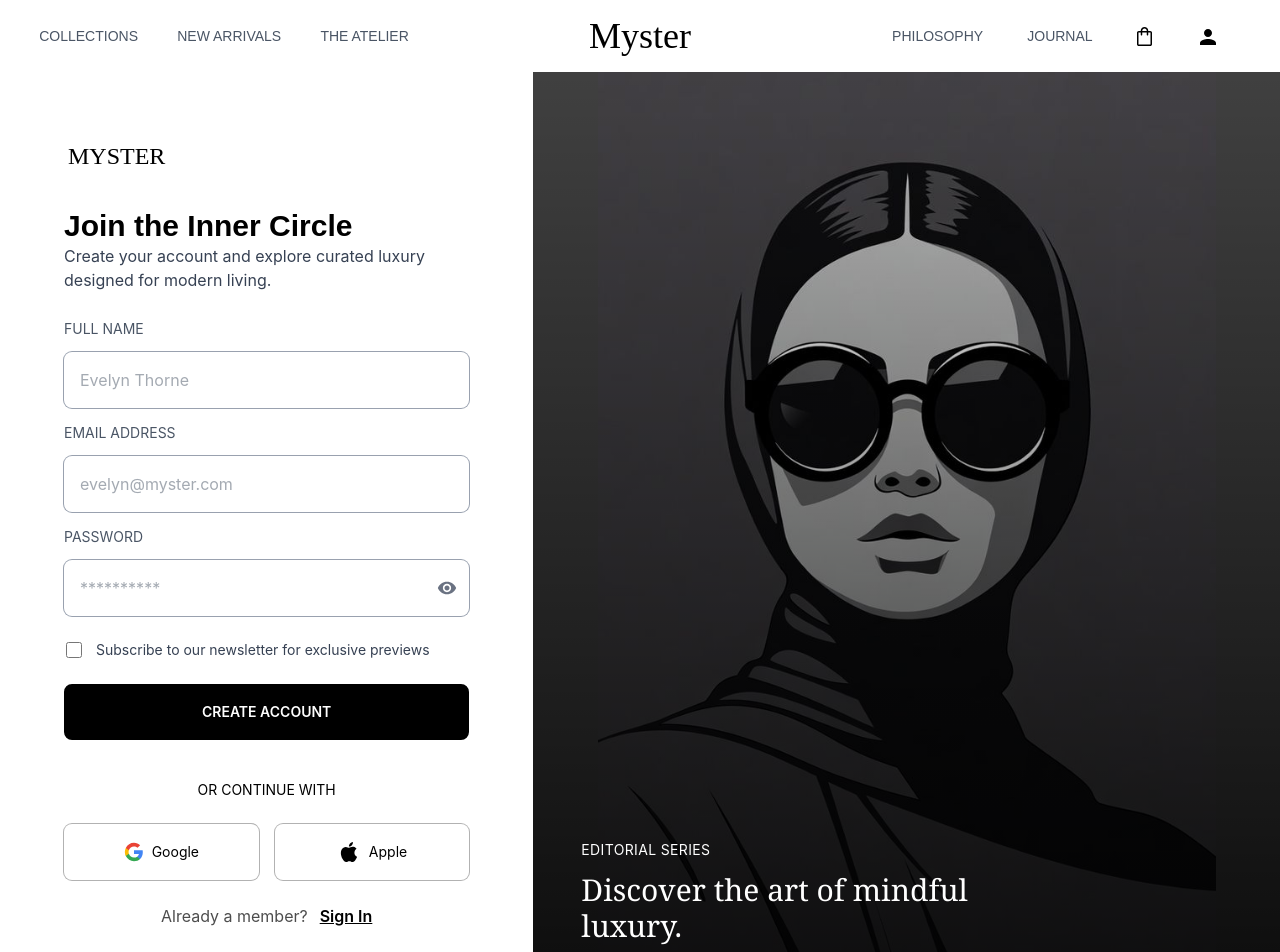
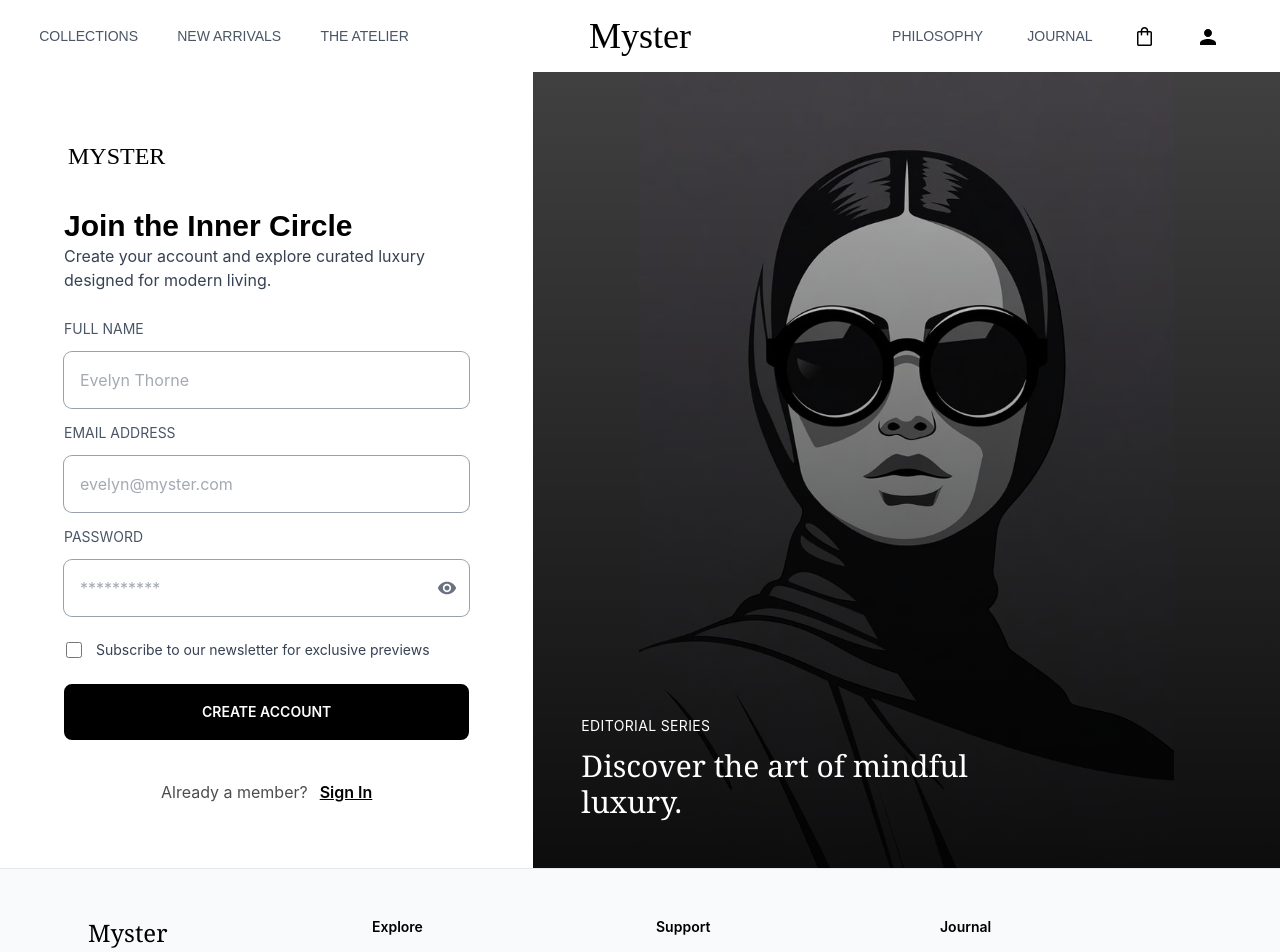
Before and after one commit to Kevlar-9/MYSTER, a React (Vite) app: page /signup in a window 1280 px wide. Shown: the top 952 px of the page. Built offline with nearby package versions, Linux system fonts and the light colour scheme.

Commit message:
few login touches

```diff
--- a/src/pages/Signup.jsx
+++ b/src/pages/Signup.jsx
@@ -56,20 +56,6 @@ function Signup() {
                     CREATE ACCOUNT
                   </button>
                 </form>
-
-                <div>
-                  <h1 className="text-center text-sm mb-6">OR CONTINUE WITH</h1>
-                  <div className="flex justify-between gap-4 mb-6">
-                    <Link to='/' className="gap-2 bg-white rounded-lg flex-1 p-4 flex items-center justify-center hover:bg-gray-100 ring-1 ring-black/30 hover:ring-2 transition duration-150">
-                      <img src={google} alt="Google" className="h-5" />
-                      <span className="text-sm">Google</span>
-                    </Link>
-                    <Link to='/' className="gap-2 bg-white rounded-lg flex-1 p-4 flex items-center justify-center hover:bg-gray-100 ring-1 ring-black/30 hover:ring-2 transition duration-150">
-                      <AppleIcon />
-                      <span className="text-sm">Apple</span>
-                    </Link>
-                  </div>
-                </div>
 
                 <div className="flex gap-3 items-center justify-center">
                   <h3 className="text-black/70">Already a member?</h3>
```
